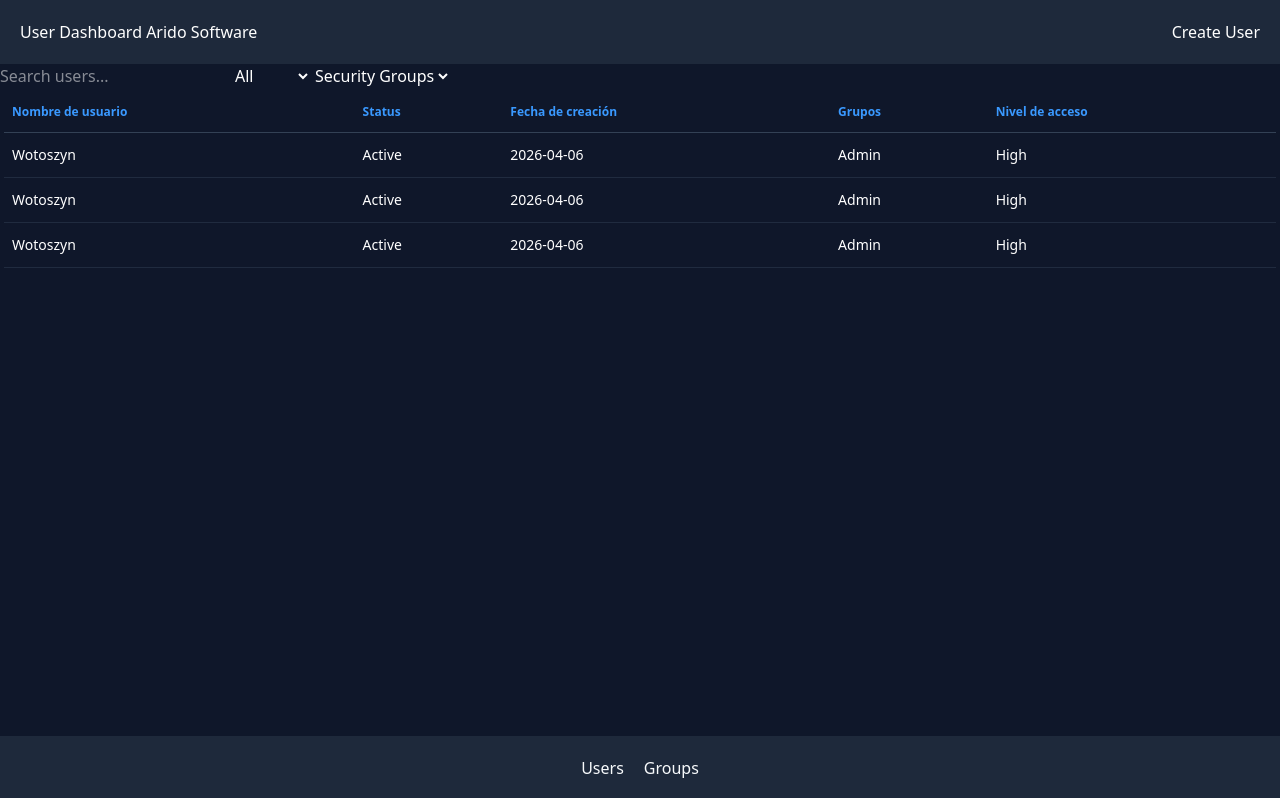
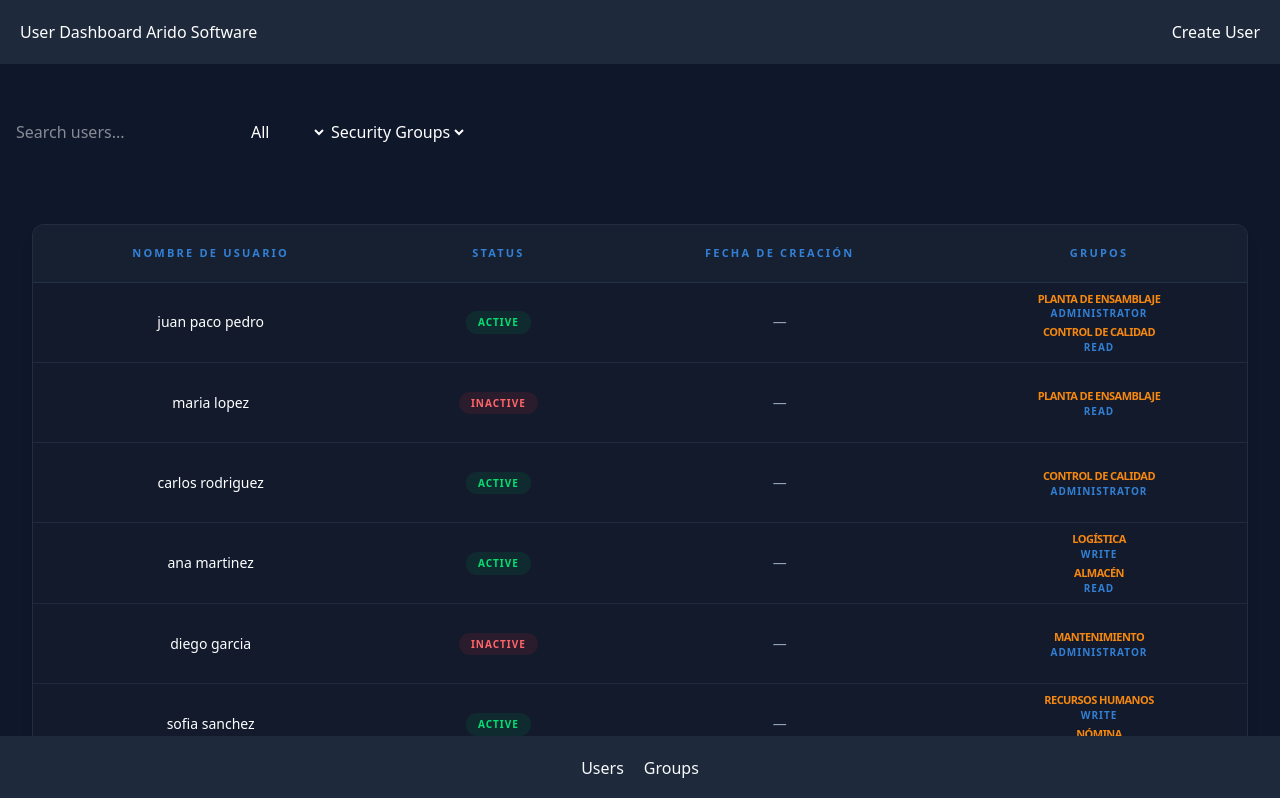
Before and after one commit to tadeowoto/Arido-Software-Challenge-Dashboard, a Next.js app: page / in a window 1280 px wide. Shown: the top 798 px of the page. Built offline with nearby package versions, Linux system fonts and the light colour scheme.

Commit message:
feat(types): styles to user table and data of mocks changes for tests

```diff
--- a/app/page.tsx
+++ b/app/page.tsx
@@ -4,8 +4,8 @@
 import { USER_COLUMNS } from "@/data/data";
 export default function Home() {
   return (
-    <main className="w-full min-h-screen h-screen bg-bg-dark text-white">
-      <header className="w-full h-16 bg-surface-dark flex items-center justify-between p-5">
+    <main className="w-full min-h-screen overflow-auto h-fit bg-bg-dark text-white flex flex-col gap-10">
+      <header className=" sticky top-0 z-50 w-full h-16 bg-surface-dark flex items-center justify-between p-5">
         <div>
           <h1>User Dashboard Arido Software</h1>
         </div>
@@ -13,8 +13,12 @@
           <button>Create User</button>
         </div>
       </header>
-      <FilterForm />
-      <Table columns={USER_COLUMNS} />
+      <section className="w-full flex  items-center justify-between p-4">
+        <FilterForm />
+      </section>
+      <section className="w-full flex items-center justify-center p-4">
+        <Table columns={USER_COLUMNS} data={userResponse} />
+      </section>
     </main>
   );
 }
--- a/components/Table.tsx
+++ b/components/Table.tsx
@@ -1,47 +1,69 @@
+import { UserResponse } from "@/types/userTypes";
+
 interface TableProps {
   columns: { header: string; key: string }[];
+  data: UserResponse[];
 }
 
-export default function Table({ columns }: TableProps) {
+export default function Table({ columns, data }: TableProps) {
   return (
-    <div className="p-1">
-      <table className="w-full text-left border-collapse">
+    <div className="w-full px-4 py-2">
+      <div className="w-full overflow-x-auto rounded-xl border border-border-dark/50 bg-surface-dark/20 shadow-lg">
+        <table className="w-full min-w-200 text-center border-collapse">
           <thead>
-          <tr className="border-b border-border-dark">
+            <tr className="border-b border-border-dark/60 bg-surface-dark/40">
               {columns.map((col, index) => (
                 <th
                   key={index}
-                className="py-3 px-2 text-highlight-blue text-xs text-pretty"
+                  className="py-5 px-6 text-highlight-blue text-[11px] uppercase tracking-[0.2em] font-black opacity-80 text-center"
                 >
                   {col.header}
                 </th>
               ))}
             </tr>
           </thead>
-        <tbody className="text-sm ">
-          <tr className="border-b border-border-dark/50">
-            <td className="py-3 px-2">Wotoszyn</td>
-            <td className="py-3 px-2">Active</td>
-            <td className="py-3 px-2">2026-04-06</td>
-            <td className="py-3 px-2">Admin</td>
-            <td className="py-3 px-2">High</td>
+          <tbody className="text-sm">
+            {data.map((row, index) => (
+              <tr
+                key={index}
+                className="border-b border-border-dark/40 hover:bg-white/2 transition-colors h-20 min-h-20"
+              >
+                <td className="px-6 py-2 align-middle">
+                  <p className="font-medium text-white">{row.username}</p>
+                </td>
+                <td className="px-6 py-2 align-middle">
+                  <p
+                    className={`inline-block px-3 py-1 rounded-full text-[10px] font-black tracking-widest ${
+                      row.status === "ACTIVE"
+                        ? "bg-green-500/10 text-green-400"
+                        : "bg-red-500/10 text-red-400"
+                    }`}
+                  >
+                    {row.status}
+                  </p>
+                </td>
+                <td className="px-6 py-2 align-middle">
+                  <p className="text-text-secondary">{row.createdAt || "—"}</p>
+                </td>
+                <td className="px-6 py-2 align-middle">
+                  <div className="flex flex-col items-center justify-center gap-1">
+                    {row.groups.map((group, index) => (
+                      <div key={index} className="flex flex-col items-center">
+                        <p className="text-highlight-orange font-bold text-[11px] uppercase tracking-tighter">
+                          {group.groupName}
+                        </p>
+                        <p className="text-highlight-blue text-[10px] font-black uppercase tracking-widest opacity-80">
+                          {group.accessLevel}
+                        </p>
+                      </div>
+                    ))}
+                  </div>
+                </td>
               </tr>
-          <tr className="border-b border-border-dark/50">
-            <td className="py-3 px-2">Wotoszyn</td>
-            <td className="py-3 px-2">Active</td>
-            <td className="py-3 px-2">2026-04-06</td>
-            <td className="py-3 px-2">Admin</td>
-            <td className="py-3 px-2">High</td>
-          </tr>
-          <tr className="border-b border-border-dark/50">
-            <td className="py-3 px-2">Wotoszyn</td>
-            <td className="py-3 px-2">Active</td>
-            <td className="py-3 px-2">2026-04-06</td>
-            <td className="py-3 px-2">Admin</td>
-            <td className="py-3 px-2">High</td>
-          </tr>
+            ))}
           </tbody>
         </table>
       </div>
+    </div>
   );
 }
--- a/components/layout/Footer.tsx
+++ b/components/layout/Footer.tsx
@@ -2,7 +2,7 @@
 
 export default function Footer() {
   return (
-    <footer className="w-full absolute bottom-0 h-16 bg-surface-dark flex items-center justify-center p-5">
+    <footer className="w-full sticky bottom-0 h-16 bg-surface-dark flex items-center justify-center p-5">
       <ul className="flex gap-5">
         <Link href="/">Users</Link>
         <Link href="/groups">Groups</Link>
--- a/data/data.ts
+++ b/data/data.ts
@@ -4,5 +4,4 @@
   { header: 'Status', key: 'status' },
   { header: 'Fecha de creación', key: 'createdAt' },
   { header: 'Grupos', key: 'groups' },
-  { header: 'Nivel de acceso', key: 'accessLevel' }
 ];
--- a/mocks/userResponse.json
+++ b/mocks/userResponse.json
@@ -108,6 +108,10 @@
             {
                 "groupName": "Sistemas",
                 "accessLevel": "Administrator"
+            },
+            {
+                "groupName": "Mantenimiento",
+                "accessLevel": "Read"
             }
         ]
     },
--- a/types/userTypes.ts
+++ b/types/userTypes.ts
@@ -3,7 +3,7 @@
     userId: number;
     username: string;
     status: string;
-    createdAt: string;
+    createdAt: string | null;
     groups: group[];
 }
 interface group {
```
Lines whose indentation alone changed are shown as unchanged.
